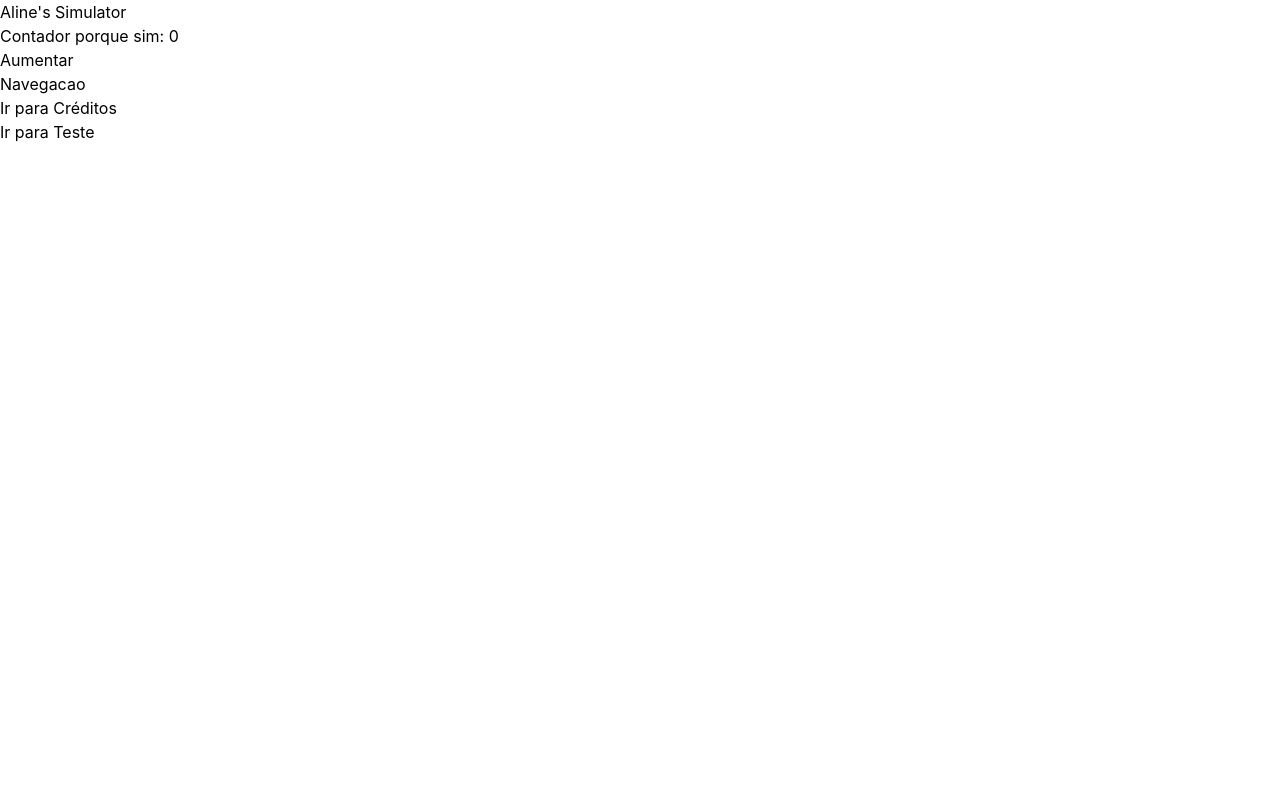
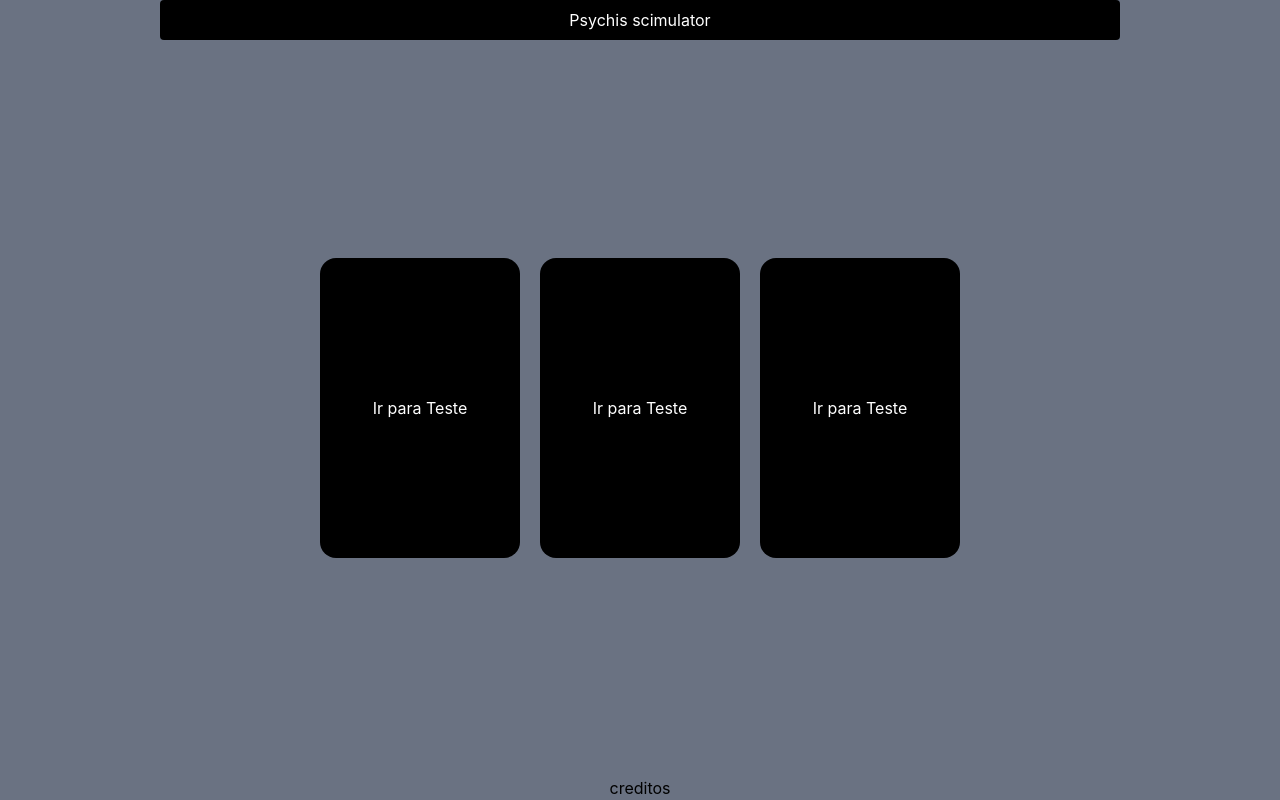
Before and after one commit to brasilicioh/aline-simulator, a React (Vite) app: page /test in a window 1280 px wide. Built offline with nearby package versions, Linux system fonts and the light colour scheme.

Commit message:
feat: added base for menu

```diff
--- a/src/MainPage.tsx
+++ b/src/MainPage.tsx
@@ -1,30 +1,44 @@
-import { useState } from "react";
+
 import { useNavigate } from "react-router-dom";
 
 export function MainPage() {
-  const [count, setCount] = useState<number>(0);
+
   const navigate = useNavigate();
 
   return (
-    <div>
-      <h1>Aline's Simulator</h1>
+    <div className="
+      w-screen h-screen bg-gray-500
+      items-center flex flex-col
+    ">
+      <h1 className="bg-black h-10 w-[75%] rounded flex items-center justify-center">
+        <p className="text-white">Psychis scimulator</p>
+      </h1>
 
-      <p>Contador porque sim: {count}</p>
+      <div className="flex flex-1 items-center">
+        <div className="grid grid-cols-3 gap-5">
+          <div className="flex text-white bg-black h-75 w-50 justify-center rounded-2xl border-white">
             <button
+              type="button"
               onClick={() => {
-          setCount(count + 1);
+                void navigate("/test");
               }}
             >
-        Aumentar
-      </button>
-
-      <div>
-        <p>Navegacao</p>
-        <button type="button" onClick={() => void navigate("/credits")}>
-          Ir para Créditos
+              Ir para Teste
             </button>
           </div>
-      <div>
+
+          <div className="flex text-white bg-black h-75 w-50 justify-center rounded-2xl border-white">
+            <button
+              type="button"
+              onClick={() => {
+                void navigate("/test");
+              }}
+            >
+              Ir para Teste
+            </button>
+          </div>
+
+          <div className="flex text-white bg-black h-75 w-50 justify-center rounded-2xl border-white">
             <button
               type="button"
               onClick={() => {
@@ -35,5 +49,13 @@ export function MainPage() {
             </button>
           </div>
         </div>
+
+      </div>
+
+      <div className="flex">
+        <h1>creditos</h1>
+      </div>
+
+    </div>
   );
 }
```
Lines whose indentation alone changed are shown as unchanged.
